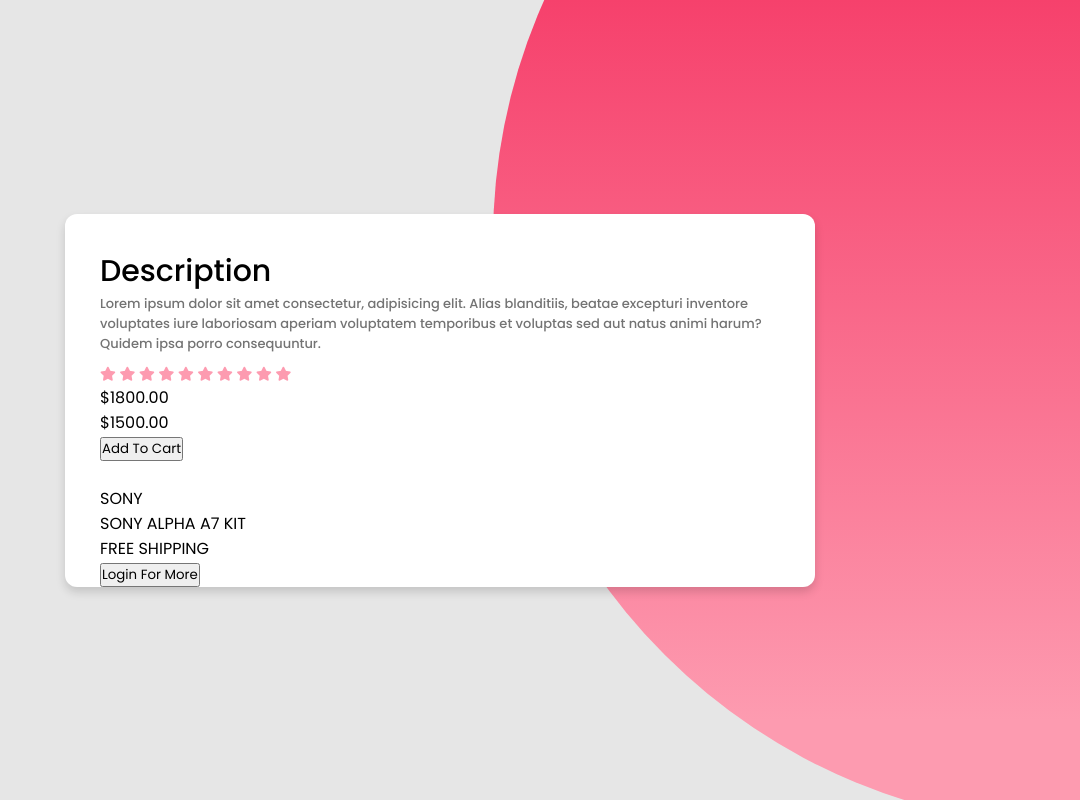
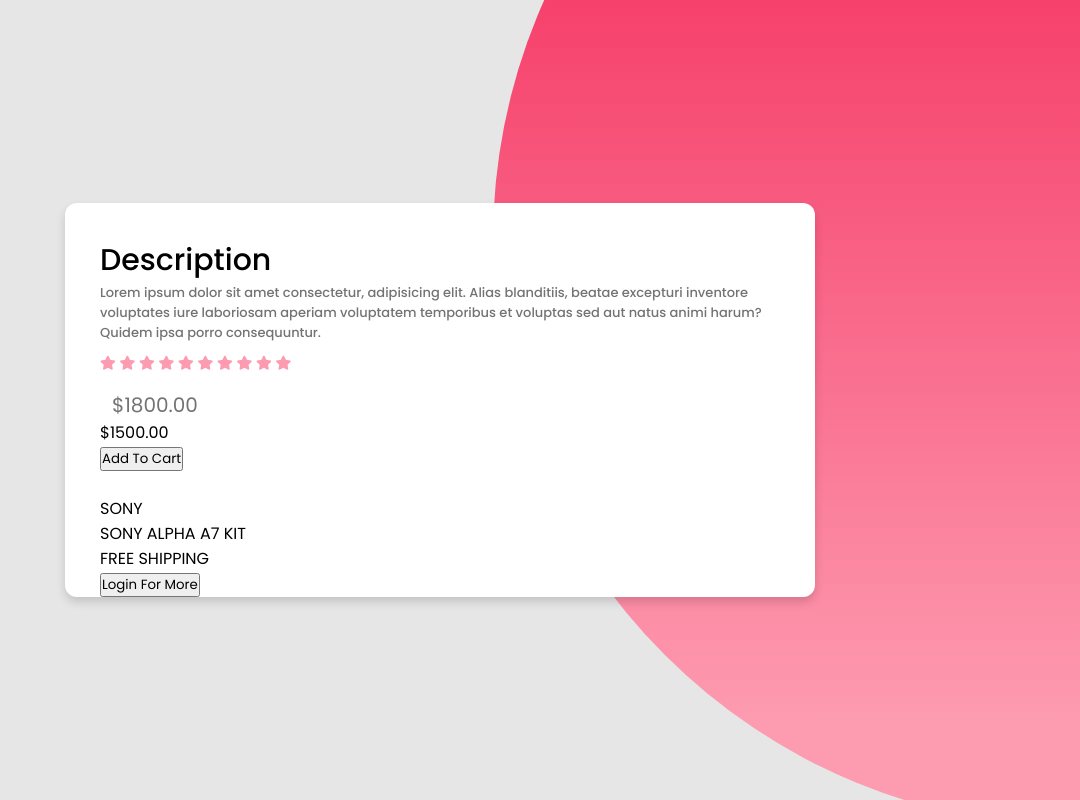
Before and after one commit to AmirTaki/Product-Card, a plain HTML site: page index.html in a window 1280 px wide. Shown: the whole page, without its empty margins (200-1280 px from the left). Drawn offline with Linux system fonts and the light colour scheme.

Commit message:
descount styles

```diff
--- a/src/styles.css
+++ b/src/styles.css
@@ -76,3 +76,14 @@ body::before{
     font-size: 14px;
     margin-top: 10px;
 }
+
+.price-box {
+    margin-top: 16px;
+}
+
+.discount {
+    font-size: 20px;
+    margin: 10px 0 0 12px;
+    position: relative;
+    color:#737373;
+}
```
